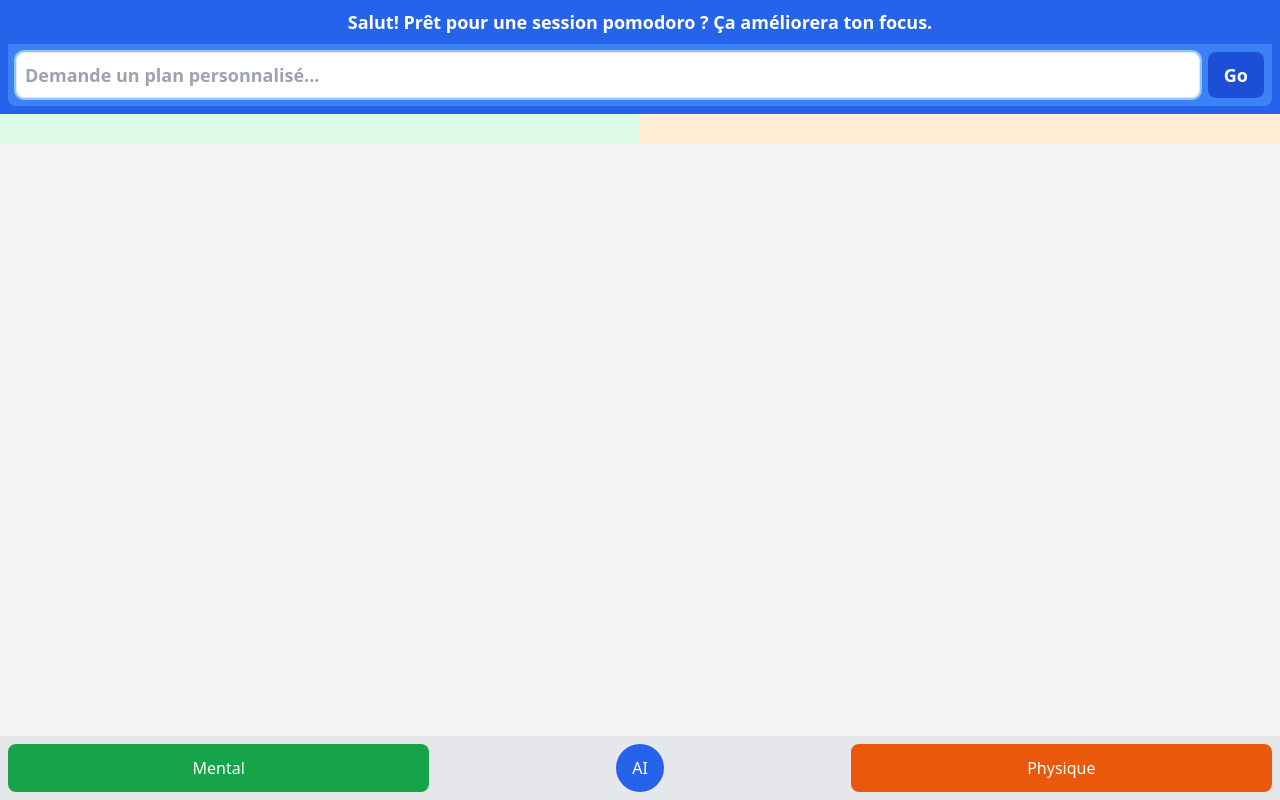
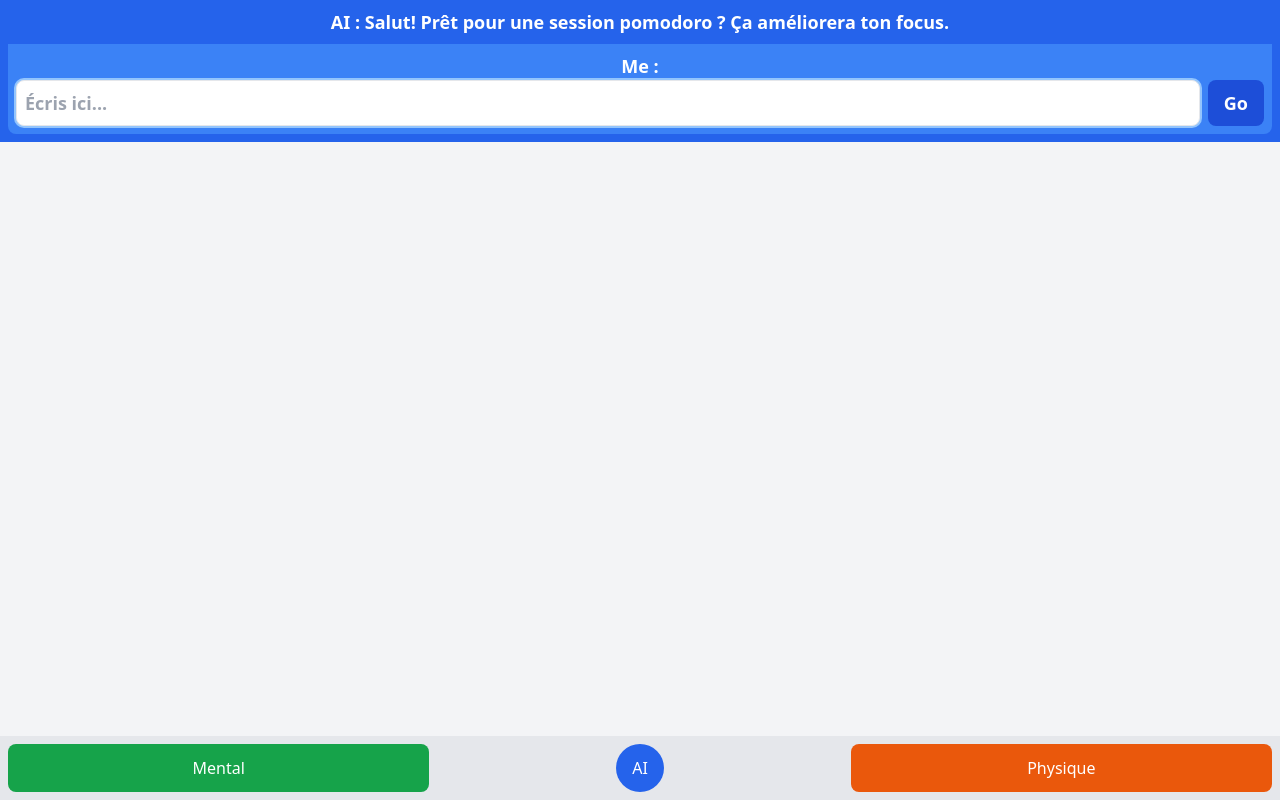
Before and after one commit to theovisc/Smarter-App, a React (Create React App) app: page / in a window 1280 px wide. Both pictures are taken after a click on the button "AI". Built offline with nearby package versions, Linux system fonts and the light colour scheme; the HTML template or start-up script is replaced by a standard one.

Commit message:
Enhance AI interaction and update UI elements

```diff
--- a/src/App.js
+++ b/src/App.js
@@ -2,9 +2,10 @@ import React, { useState, useEffect, useRef } from 'react';
 import Pomodoro from './components/Pomodoro'; // Importe ton Pomodoro ici
 
 function App() {
-  const [activeSection, setActiveSection] = useState('dashboard'); // 'dashboard', 'mental', 'physical'
-  const [isAIExpanded, setIsAIExpanded] = useState(false); // Toggle input AI
+  const [activeSection, setActiveSection] = useState('dashboard'); // 'dashboard', 'mental', 'physical', 'pomodoro'
+  const [isAIExpanded, setIsAIExpanded] = useState(false); // Toggle interaction AI
   const [aiMessage, setAiMessage] = useState('Salut! Prêt pour une session pomodoro ? Ça améliorera ton focus.'); // Message IA par défaut
+  const [userMessage, setUserMessage] = useState(''); // Message utilisateur
   const inputRef = useRef(null); // Ref pour focus clavier
 
   useEffect(() => {
@@ -15,7 +16,9 @@ function App() {
 
   const handleAIClick = () => {
     // Simule interaction IA (à remplacer par appel OpenAI)
-    alert("Demande à ton coach IA : 'Quel plan aujourd'hui ?'");
+    // Ex. : Envoie userMessage à IA, met à jour aiMessage
+    setAiMessage(`Réponse à "${userMessage}" : Super idée ! On avance.`);
+    setUserMessage(''); // Reset input après envoi
   };
 
   const toggleAI = () => {
@@ -24,18 +27,20 @@ function App() {
 
   return (
     <div className="min-h-screen bg-gray-100 flex flex-col">
-      {/* Bandeau AI haut (toujours actif avec message) */}
+      {/* Bandeau AI haut (toujours avec "AI : [texte]") */}
       <header className="bg-blue-600 text-white p-2 text-center font-semibold text-lg fixed top-0 w-full z-10">
-        <div>{aiMessage}</div>
+        <div>AI : {aiMessage}</div>
         {isAIExpanded && (
           <div className="mt-2 p-2 bg-blue-500 rounded-b-lg">
+            <div>Me : </div>
             <div className="flex space-x-2">
               <input
                 ref={inputRef}
                 type="text"
-                placeholder="Demande un plan personnalisé..."
+                value={userMessage}
+                onChange={(e) => setUserMessage(e.target.value)}
+                placeholder="Écris ici..."
                 className="flex-1 p-2 border rounded-lg focus:outline-none focus:ring-2 focus:ring-blue-300"
-                onChange={(e) => setAiMessage(e.target.value)} // Update message en live
               />
               <button
                 onClick={handleAIClick}
@@ -51,19 +56,8 @@ function App() {
       {/* Contenu principal (offset pour bandeau haut et barre bas) */}
       <main className="flex-1 pt-12 pb-16 overflow-y-auto">
         {activeSection === 'dashboard' && (
-          <div className="flex flex-col md:flex-row">
-            <section className="md:w-1/2 bg-green-100 p-6">
-              <h2 className="text-2xl font-semibold text-green-800 mb-4">Mental</h2>
-              <div className="grid grid-cols-1 gap-4">
-                {/* Rectangles Mental */}
-              </div>
-            </section>
-            <section className="md:w-1/2 bg-orange-100 p-6">
-              <h2 className="text-2xl font-semibold text-orange-800 mb-4">Physique</h2>
-              <div className="grid grid-cols-1 gap-4">
-                {/* Rectangles Physique */}
-              </div>
-            </section>
+          <div className="flex items-center justify-center h-full text-3xl font-bold text-gray-800">
+            Bienvenue sur Smarter
           </div>
         )}
 
```
